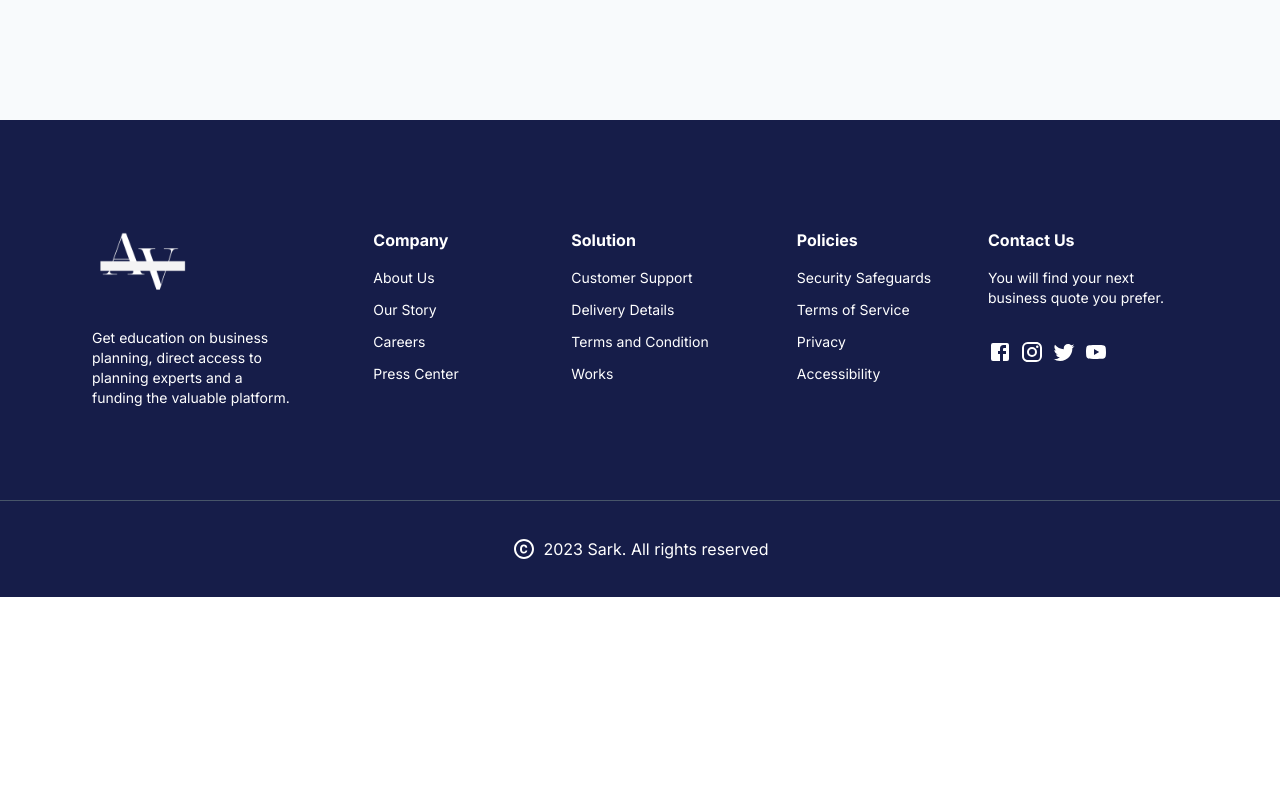
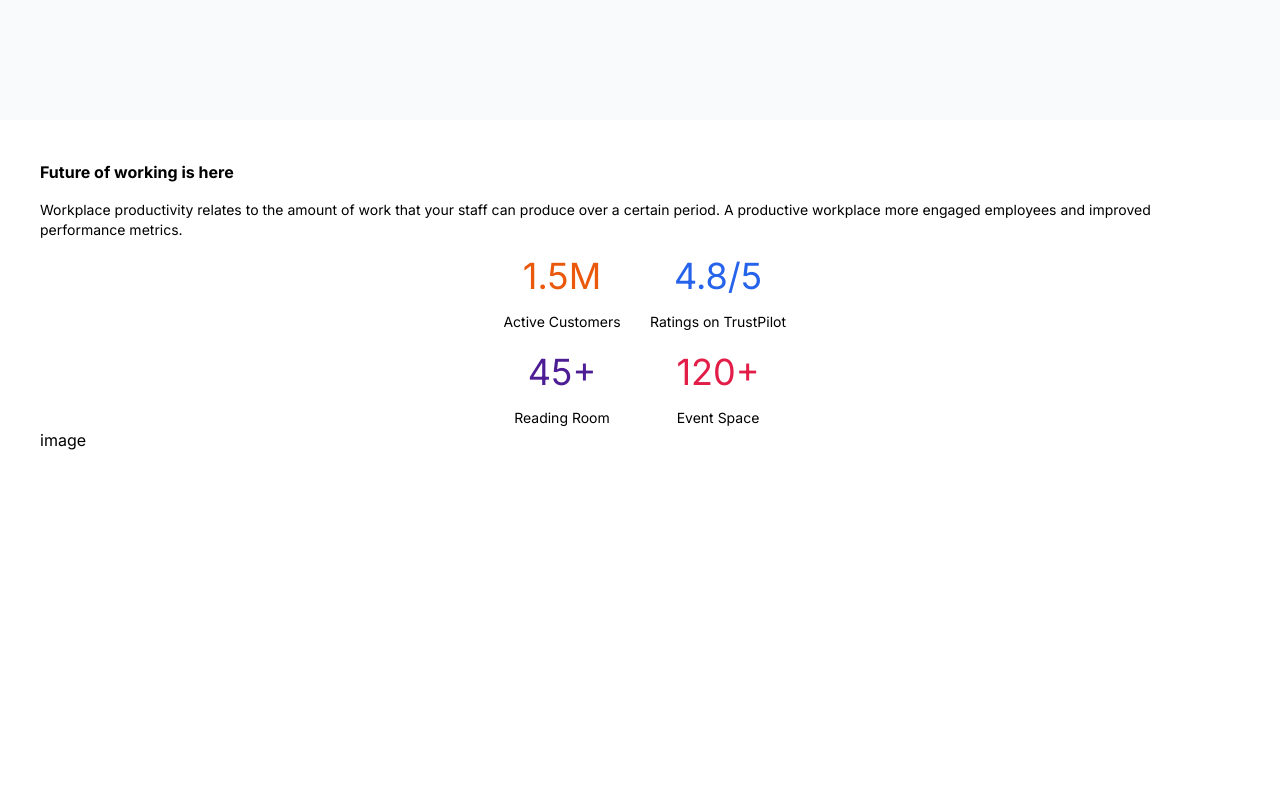
Before and after one commit to imhilla/landing_page, a Next.js app: page / in a window 1280 px wide. Shown: the part 680-1480 px from the top of the page. Before the commit the page ends 1277 px from the top, so only its background shows below. Built offline with nearby package versions, Linux system fonts and the light colour scheme.

Commit message:
update styles

```diff
--- /dev/null
+++ b/src/app/Components/FutureOfWorking.tsx
@@ -0,0 +1,37 @@
+import React from 'react'
+
+export default function FutureOfWorking() {
+  return (
+    <div className='min-h-screen bg-white p-10 flex flex-col'>
+      <div className='flex flex-col justify-center items-center'>
+        <h1 className='font-bold mb-4 self-start'>Future of working is here</h1>
+        <p className='text-sm mb-4 self-start'>
+          Workplace productivity relates to the amount of work that your staff can
+          produce over a certain period. A productive workplace more engaged employees and
+          improved performance metrics.
+        </p>
+        <div className='grid grid-cols-2 gap-5'>
+          <div className='flex flex-col justify-center items-center'>
+            <h1 className='text-orange-600 text-4xl'>1.5M</h1>
+            <h1 className='text-center text-sm mt-4'>Active Customers</h1>
+          </div>
+          <div className='flex flex-col justify-center items-center'>
+            <h1 className='text-blue-600 text-4xl'>4.8/5</h1>
+            <h1 className='text-center text-sm mt-4'>Ratings on TrustPilot</h1>
+          </div>
+          <div className='flex flex-col justify-center items-center'>
+            <h1 className='text-violet-900 text-4xl'>45+</h1>
+            <h1 className='text-center text-sm mt-4'>Reading Room</h1>
+          </div>
+          <div className='flex flex-col justify-center items-center'>
+            <h1 className='text-rose-600 text-4xl'>120+</h1>
+            <h1 className='text-center text-sm mt-4'>Event Space</h1>
+          </div>
+        </div>
+      </div>
+      <div>
+        image
+      </div>
+    </div>
+  )
+}
--- a/src/app/page.tsx
+++ b/src/app/page.tsx
@@ -1,11 +1,13 @@
 import Image from 'next/image'
 import TopSection from './Components/TopSection'
 import Footer from './Components/Footer'
+import FutureOfWorking from './Components/FutureOfWorking'
 
 export default function Home() {
   return (
     <main className="min-h-screen bg-slate-50">
       <TopSection />
+      <FutureOfWorking />
       <Footer />
     </main>
   )
```
